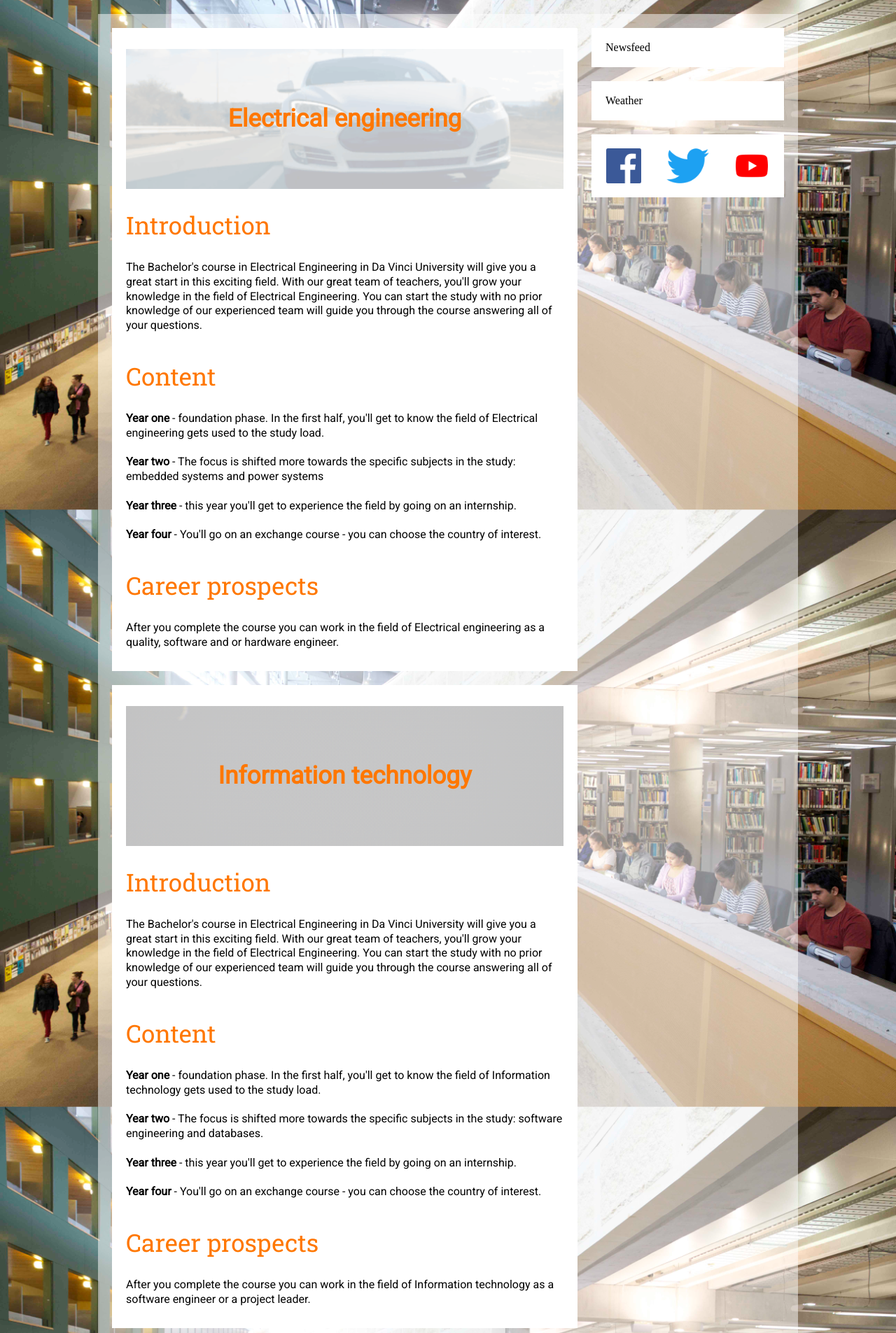
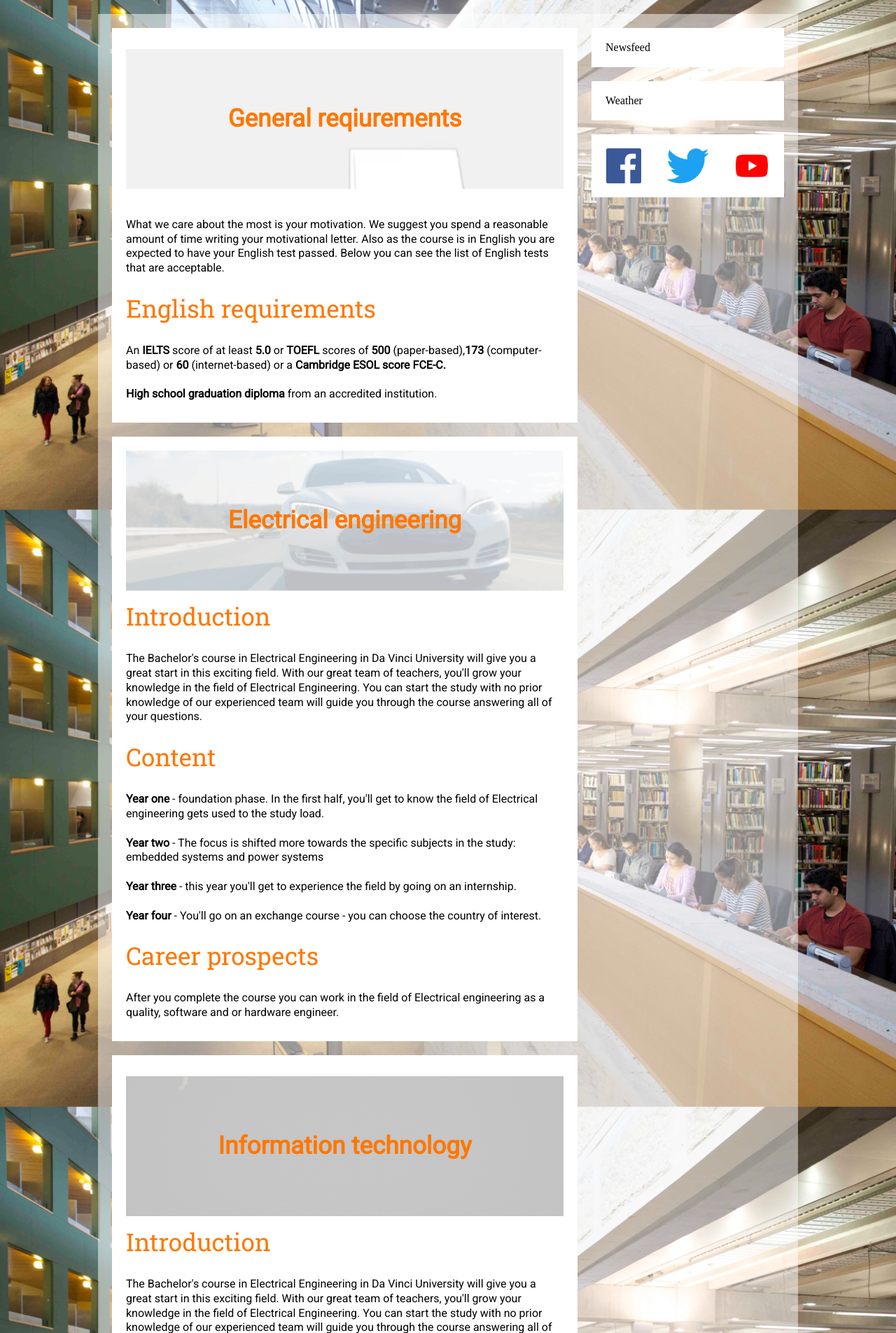
Before and after one commit to TheChuckWhite/mindstorm, a PHP site: page /courses.html in a window 1280 px wide. Shown: the part 125-2030 px from the top of the page at 70% size. Run offline with PHP 8.4, Linux system fonts and the light colour scheme.

Commit message:
Added an article for requirements

```diff
--- a/courses.html
+++ b/courses.html
@@ -40,6 +40,21 @@
 	</div>
 	<div class="wrapper">
 		<div id="content">
+			<article>
+				<div id='general'>
+					<div class="overlayNoTransition">
+						<p>General reqiurements</p>
+					</div>
+				</div>
+				<p>
+					<br>What we care about the most is your motivation. We suggest you spend a reasonable amount of time writing your motivational letter. Also as the course is in English you are expected to have your English test passed. Below you can see the list of English tests that are acceptable.
+				</p>
+				<h2>English requirements</h2>
+				<p>
+					An <b>IELTS</b> score of at least <b>5.0</b> or <b>TOEFL</b> scores of <b>500</b> (paper-based),<b>173</b> (computer-based) or <b>60</b> (internet-based) or a <b>Cambridge ESOL score FCE-C.</b>
+					<br><br><b>High school graduation diploma</b> from an accredited institution.
+
+			</article>
 			<article>
 				<div id='electricalEngineering'>
 					<div class="overlay">
--- a/css/courses.css
+++ b/css/courses.css
@@ -3,6 +3,30 @@
 
 b{
 	font-weight: bold;
+}
+div.overlayNoTransition{
+	width:100%;
+	height:100%;
+	background:rgba(255,255,255,0.75);
+	text-align: center;
+	color: #F70;
+	font-family: 'Roboto Slab', serif;
+	font-size: 35px;
+	font-weight: bold;
+}
+div.overlayNoTransition p{
+	position: relative;
+	top: 50%;
+	transform: translateY(-50%);
+}
+#general{
+	height: 200px;
+	width: 625px;
+	background-image: url(../img/gen.gif);
+	background-size: cover;
+	background-position: center;
+	background-repeat: no-repeat;
+	margin: 10px auto;
 }
 #electricalEngineering{
 	height: 200px;
@@ -11,7 +35,7 @@ b{
 	background-size: cover;
 	background-position: center;
 	background-repeat: no-repeat;
-	margin: 10px auto;
+	margin: 0 auto;
 }
 #informationTechnology{
 	height: 200px;
@@ -31,5 +55,5 @@ b{
 }
 
 article > h2{
-	margin-top: 30px;
+	margin-top: 15px;
 }
```
Also changed, not shown: img/gen.gif (added).
